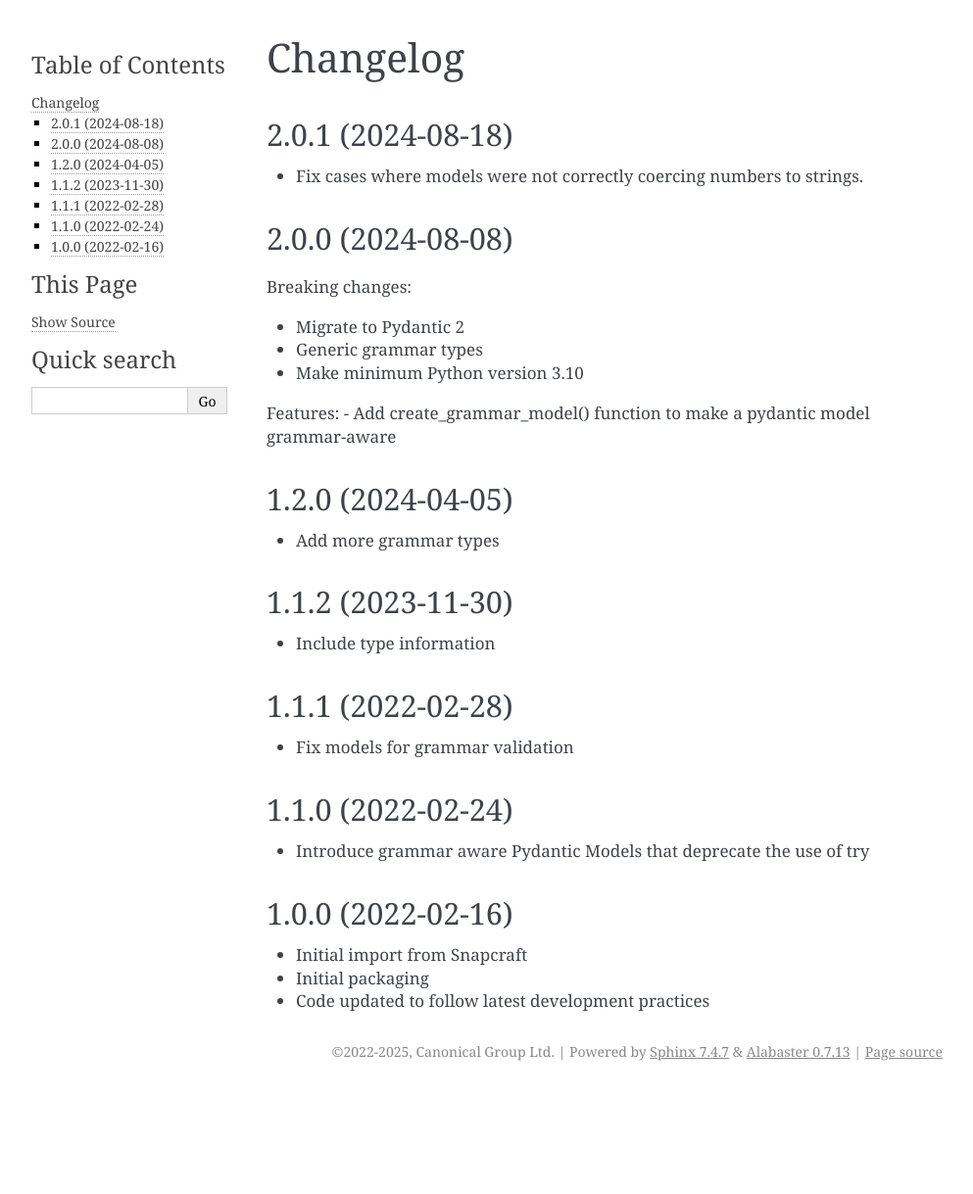
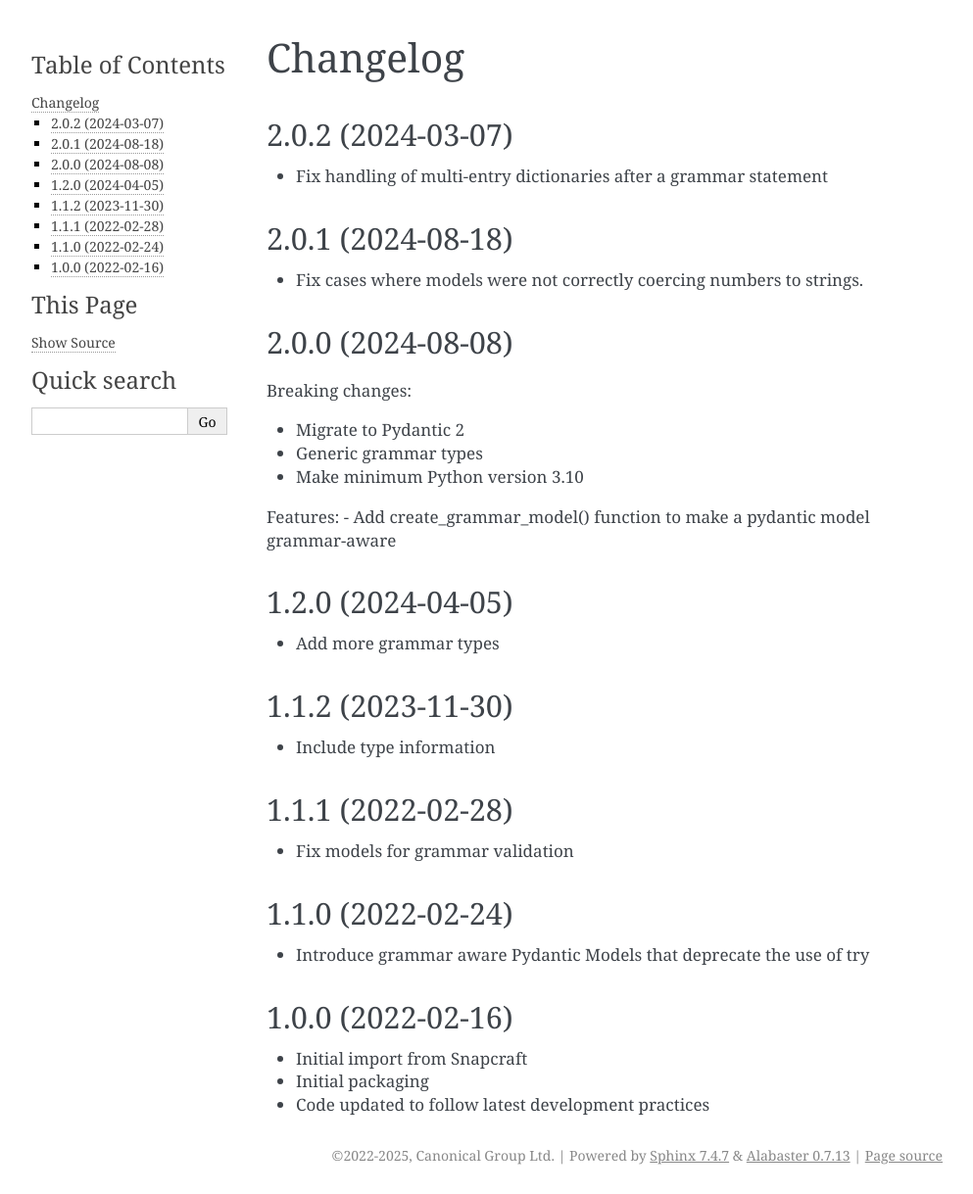
Before and after one commit to canonical/craft-grammar, a Sphinx documentation site: the page built from docs/changelog.rst, in a window 1280 px wide. Shown: the whole page at 98% size, without its empty margins (148-1141 px from the left). Built offline with Sphinx 7.4.7, drawn with Linux system fonts in a browser that asks for light colours; pages that are not in the unit, such as notebooks, are missing from menus; before the commit the page ends 1113 px from its top, so only the background shows below that.

Commit message:
docs(changelog): add 2.0.2 (#75)
* docs(changelog): add 2.0.2

Signed-off-by: Paul Mars <paul.mars@canonical.com>

* docs: pr suggestion

Co-authored-by: Tiago Nobrega <tiago.nobrega@canonical.com>

---------

Signed-off-by: Paul Mars <paul.mars@canonical.com>
Co-authored-by: Tiago Nobrega <tiago.nobrega@canonical.com>

```diff
--- a/docs/changelog.rst
+++ b/docs/changelog.rst
@@ -1,6 +1,11 @@
 *********
 Changelog
 *********
+
+2.0.2 (2024-03-07)
+------------------
+
+- Fix handling of multi-entry dictionaries after a grammar statement
 
 2.0.1 (2024-08-18)
 ------------------
```
